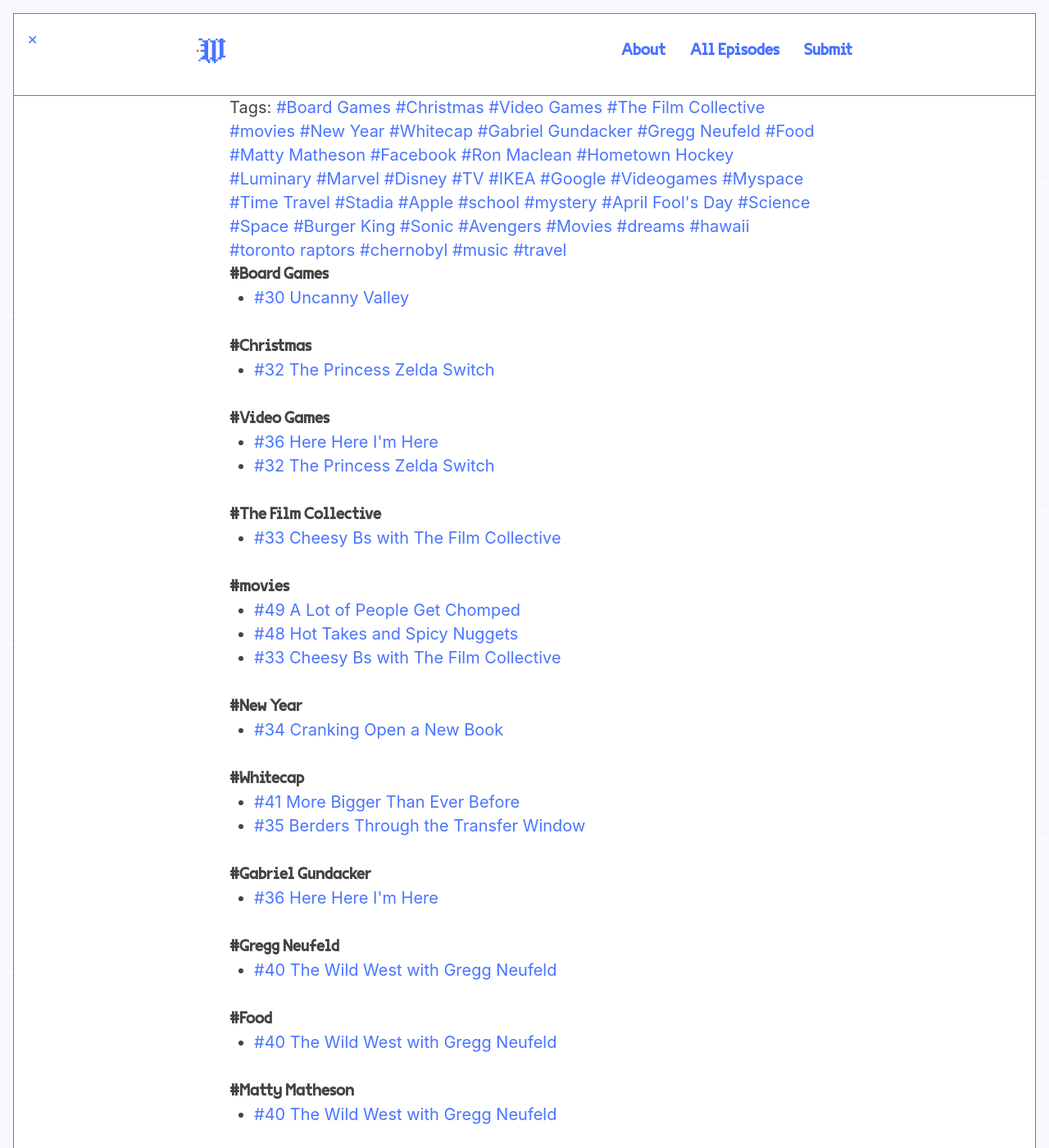
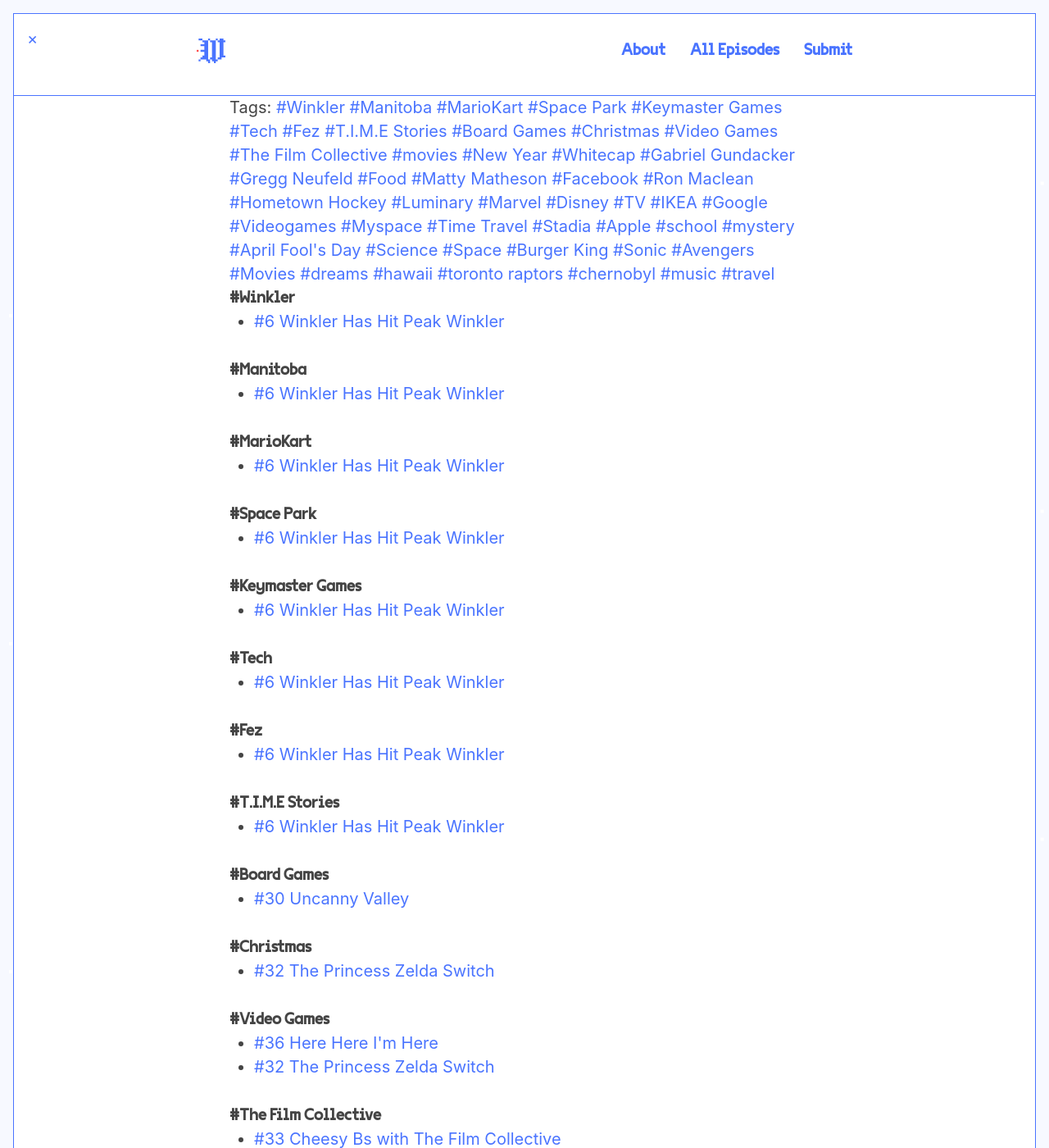
Before and after one commit to jondueck/whatevertown, a Jekyll site: the page built from tags.html, in a window 1280 px wide and 1400 px high. Shown: the whole window at 82% size. Built offline with Jekyll 4.4.1, drawn with Linux system fonts in a browser that asks for light colours; some web fonts are replaced.

Commit message:
Updated 006

```diff
--- a/_posts/2018-02-13-006.md
+++ b/_posts/2018-02-13-006.md
@@ -2,14 +2,22 @@
 title: "#6 Winkler Has Hit Peak Winkler"
 date: 2018-02-13 12:00:00 -06:00
 permalink: "/episode/6/"
+tags:
+- Winkler
+- Manitoba
+- MarioKart
+- Space Park
+- Keymaster Games
+- Tech
+- Fez
+- T.I.M.E Stories
+author: Whatevertown
 season: 1
+episode_type: full
 episode: 6
-episode_type: full
-author: Whatevertown
 file: https://s3.ca-central-1.amazonaws.com/lodgment-remark-slipshod/006.mp3
 file_itunes: https://s3.ca-central-1.amazonaws.com/lodgment-remark-slipshod/006.m4a
 stitcher: 53297986
-soundcloud:
 googleplay: https://play.google.com/music/m/D6amgdtyzygrjlcxikplhtxde5y?t=Episode_006__Winkler_Has_Hit_Peak_Winkler-Whatevertown
 itunes: https://itunes.apple.com/ca/podcast/episode-006-winkler-has-hit-peak-winkler/id1326449177?i=1000402213170&mt=2
 artwork: http://whatevertown.com/dist/artwork/artwork_default.jpg
```
